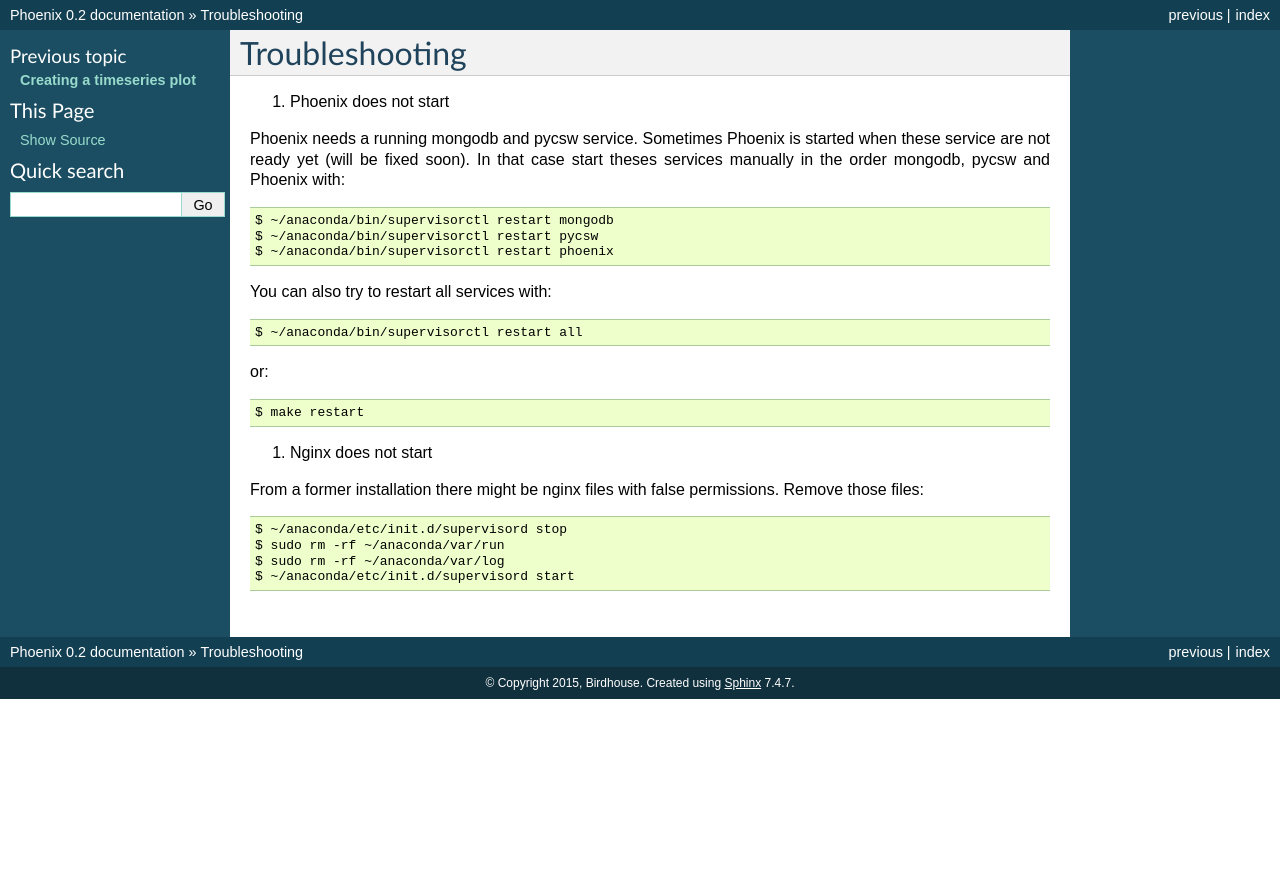
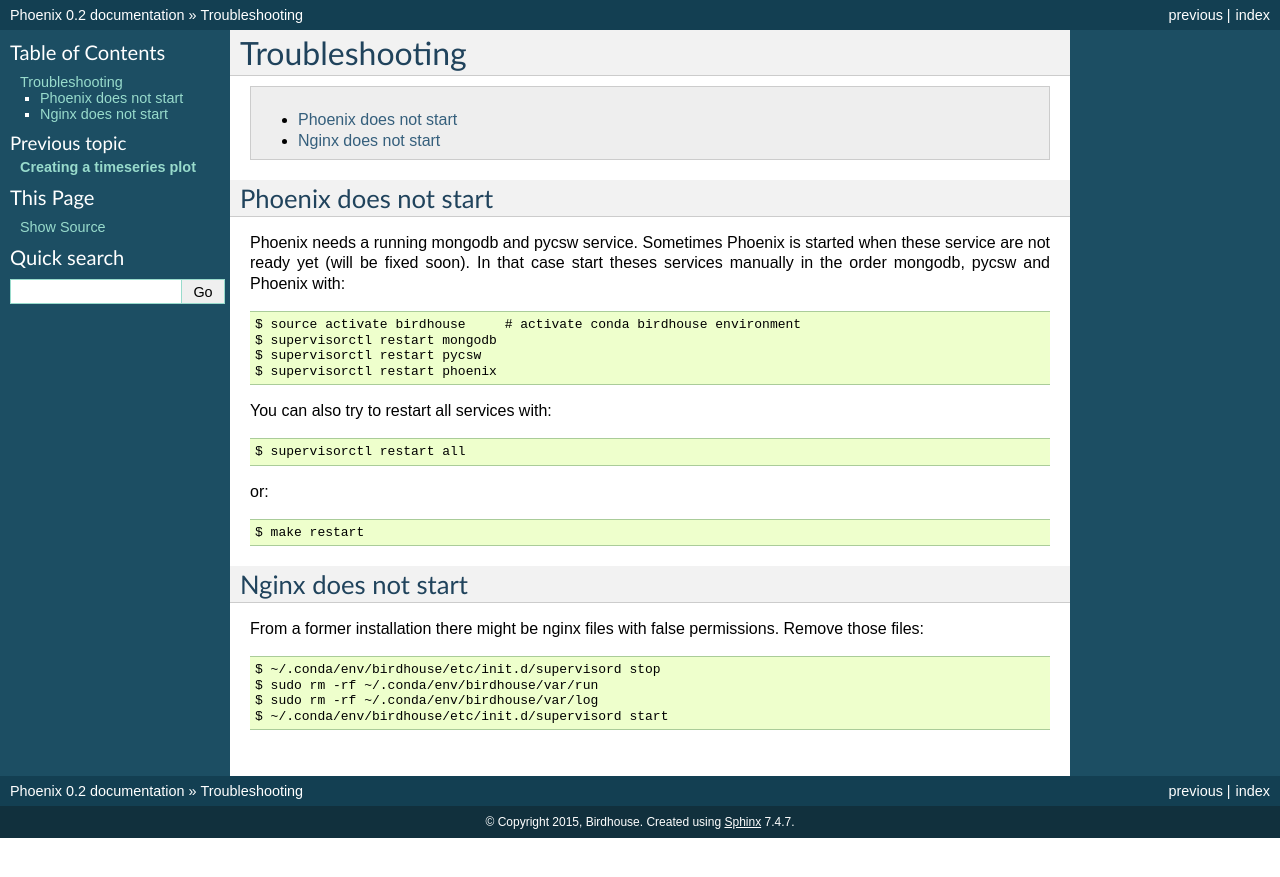
Before and after one commit to bird-house/pyramid-phoenix, a Sphinx documentation site: the page built from docs/source/troubleshooting.rst, in a window 1280 px wide. Shown: the top 877 px of the page. Built offline with Sphinx 7.4.7, drawn with Linux system fonts in a browser that asks for light colours.

Commit message:
cleaned up troubleshooting

```diff
--- a/docs/source/troubleshooting.rst
+++ b/docs/source/troubleshooting.rst
@@ -3,27 +3,35 @@
 Troubleshooting
 ===============
 
-#. Phoenix does not start
+.. contents::
+   :local:
+   :depth: 2
+   :backlinks: none
+
+Phoenix does not start
+----------------------
 
 Phoenix needs a running mongodb and pycsw service. Sometimes Phoenix is started when these service are not ready yet (will be fixed soon). In that case start theses services manually in the order mongodb, pycsw and Phoenix with::
 
-    $ ~/anaconda/bin/supervisorctl restart mongodb
-    $ ~/anaconda/bin/supervisorctl restart pycsw
-    $ ~/anaconda/bin/supervisorctl restart phoenix
+    $ source activate birdhouse     # activate conda birdhouse environment
+    $ supervisorctl restart mongodb
+    $ supervisorctl restart pycsw
+    $ supervisorctl restart phoenix
 
 You can also try to restart all services with::
 
-    $ ~/anaconda/bin/supervisorctl restart all
+    $ supervisorctl restart all
 
 or::
 
     $ make restart
 
-#. Nginx does not start
+Nginx does not start
+--------------------
 
 From a former installation there might be nginx files with false permissions. Remove those files::
 
-   $ ~/anaconda/etc/init.d/supervisord stop
-   $ sudo rm -rf ~/anaconda/var/run
-   $ sudo rm -rf ~/anaconda/var/log
-   $ ~/anaconda/etc/init.d/supervisord start
+   $ ~/.conda/env/birdhouse/etc/init.d/supervisord stop
+   $ sudo rm -rf ~/.conda/env/birdhouse/var/run
+   $ sudo rm -rf ~/.conda/env/birdhouse/var/log
+   $ ~/.conda/env/birdhouse/etc/init.d/supervisord start
```
